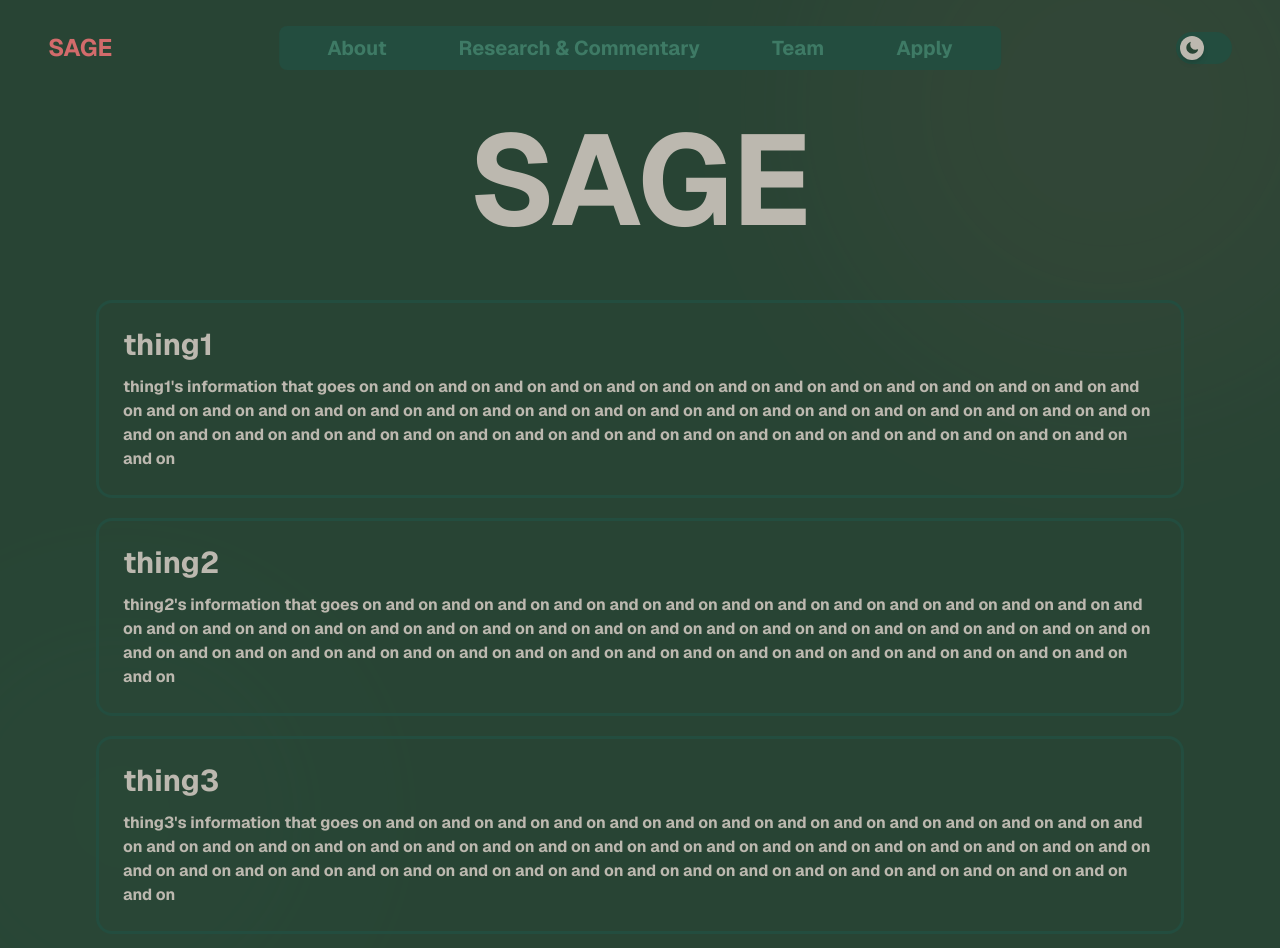
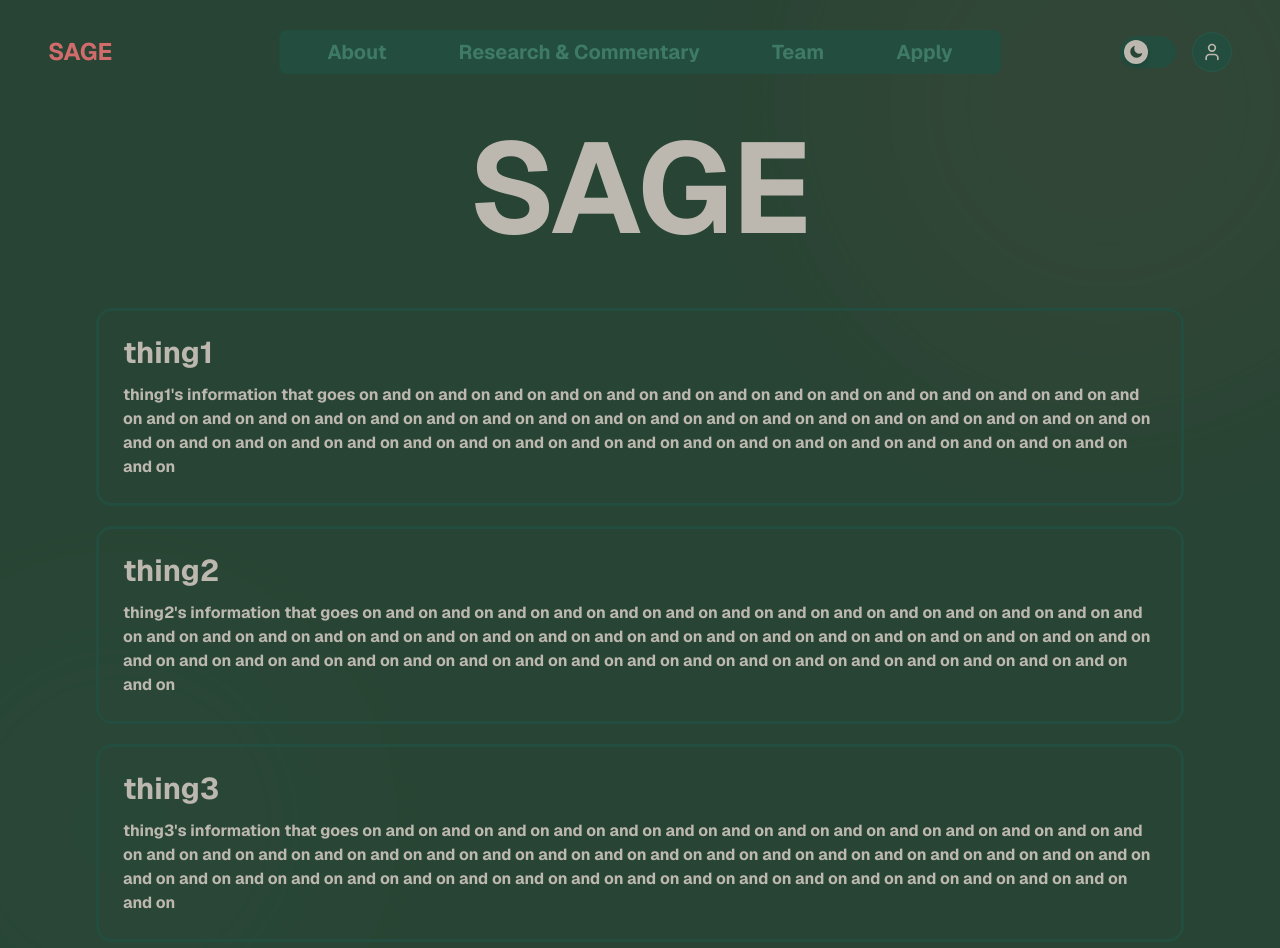
Before and after one commit to ParasNn/SAGE, a Next.js app in the folder sage-website/: page / in a window 1280 px wide. Shown: the top 948 px of the page. Built offline with nearby package versions, Linux system fonts and the light colour scheme; no server answers.

Commit message:
Navbar User UI Component
updated navbar to render on client side ("use client") to support states
logged out state: user icon navigates to a login page
logged in state: user icon allows navigation to dashboard, or lets user sign out

```diff
--- a/sage-website/src/app/components/navbar/Navbar.tsx
+++ b/sage-website/src/app/components/navbar/Navbar.tsx
@@ -1,16 +1,43 @@
-import React from 'react';
+"use client";
+
+import React, { useState, useRef, useEffect } from 'react';
 import Link from 'next/link';
 import NavButton from './NavButton';
 import ThemeToggle from '../general/themeToggle';
+import { useAuth } from '../../context/AuthContext';
+import { useRouter } from 'next/navigation';
 
 const Navbar = () => {
+    const { user, logout } = useAuth();
+    const [isDropdownOpen, setIsDropdownOpen] = useState(false);
+    const dropdownRef = useRef<HTMLDivElement>(null);
+    const router = useRouter();
+
+    useEffect(() => {
+        function handleClickOutside(event: MouseEvent) {
+            if (dropdownRef.current && !dropdownRef.current.contains(event.target as Node)) {
+                setIsDropdownOpen(false);
+            }
+        }
+        document.addEventListener("mousedown", handleClickOutside);
+        return () => {
+            document.removeEventListener("mousedown", handleClickOutside);
+        };
+    }, []);
+
+    const handleLogout = () => {
+        logout();
+        setIsDropdownOpen(false);
+        router.push('/');
+    };
+
     return (
-        <nav className="relative w-full flex items-center justify-between px-8 py-4">
+        <nav className="relative w-full flex items-center justify-between px-8 py-4 z-50">
             <Link href="/" className="text-2xl font-bold text-[var(--accent-color)]">
                 SAGE
             </Link>
 
-            <div className="absolute left-1/2 -translate-x-1/2">
+            <div className="absolute left-1/2 -translate-x-1/2 hidden md:block">
                 <div className="flex space-x-2 bg-[var(--secondary-color)] rounded-lg px-4 py-2">
                     <NavButton text="About" route="/" />
                     <NavButton text="Research & Commentary" route="/research" />
@@ -20,8 +47,59 @@ const Navbar = () => {
                 </div>
             </div>
 
-            <div>
+            <div className="flex items-center gap-4">
                 <ThemeToggle />
+
+                <div className="relative" ref={dropdownRef}>
+                    <button
+                        onClick={() => setIsDropdownOpen(!isDropdownOpen)}
+                        className="flex items-center justify-center w-10 h-10 rounded-full bg-[var(--secondary-color)] hover:bg-[var(--accent-color)]/10 transition-colors border border-[var(--text2-color)]/20 text-[var(--foreground)]"
+                        aria-label="User menu"
+                    >
+                        {user ? (
+                            <span className="font-bold text-lg">{user.username.charAt(0).toUpperCase()}</span>
+                        ) : (
+                            <svg xmlns="http://www.w3.org/2000/svg" width="20" height="20" viewBox="0 0 24 24" fill="none" stroke="currentColor" strokeWidth="2" strokeLinecap="round" strokeLinejoin="round">
+                                <path d="M19 21v-2a4 4 0 0 0-4-4H9a4 4 0 0 0-4 4v2"></path>
+                                <circle cx="12" cy="7" r="4"></circle>
+                            </svg>
+                        )}
+                    </button>
+
+                    {isDropdownOpen && (
+                        <div className="absolute right-0 mt-2 w-48 bg-[var(--secondary-color)] rounded-xl shadow-lg border border-[var(--text2-color)]/10 overflow-hidden py-1 transform origin-top-right transition-all animate-in fade-in slide-in-from-top-2">
+                            {user ? (
+                                <>
+                                    <div className="px-4 py-3 border-b border-[var(--text2-color)]/10">
+                                        <p className="text-sm font-medium text-[var(--foreground)] truncate">{user.username}</p>
+                                        <p className="text-xs text-[var(--text2-color)] truncate">{user.email}</p>
+                                    </div>
+                                    <Link
+                                        href="/dashboard"
+                                        className="block px-4 py-2 text-sm text-[var(--foreground)] hover:bg-[var(--text2-color)]/10 transition-colors"
+                                        onClick={() => setIsDropdownOpen(false)}
+                                    >
+                                        Dashboard
+                                    </Link>
+                                    <button
+                                        onClick={handleLogout}
+                                        className="block w-full text-left px-4 py-2 text-sm text-red-400 hover:bg-red-500/10 transition-colors"
+                                    >
+                                        Sign Out
+                                    </button>
+                                </>
+                            ) : (
+                                <Link
+                                    href="/login"
+                                    className="block px-4 py-2 text-sm text-[var(--foreground)] hover:bg-[var(--text2-color)]/10 transition-colors"
+                                    onClick={() => setIsDropdownOpen(false)}
+                                >
+                                    Sign In
+                                </Link>
+                            )}
+                        </div>
+                    )}
+                </div>
             </div>
         </nav>
     );
```
